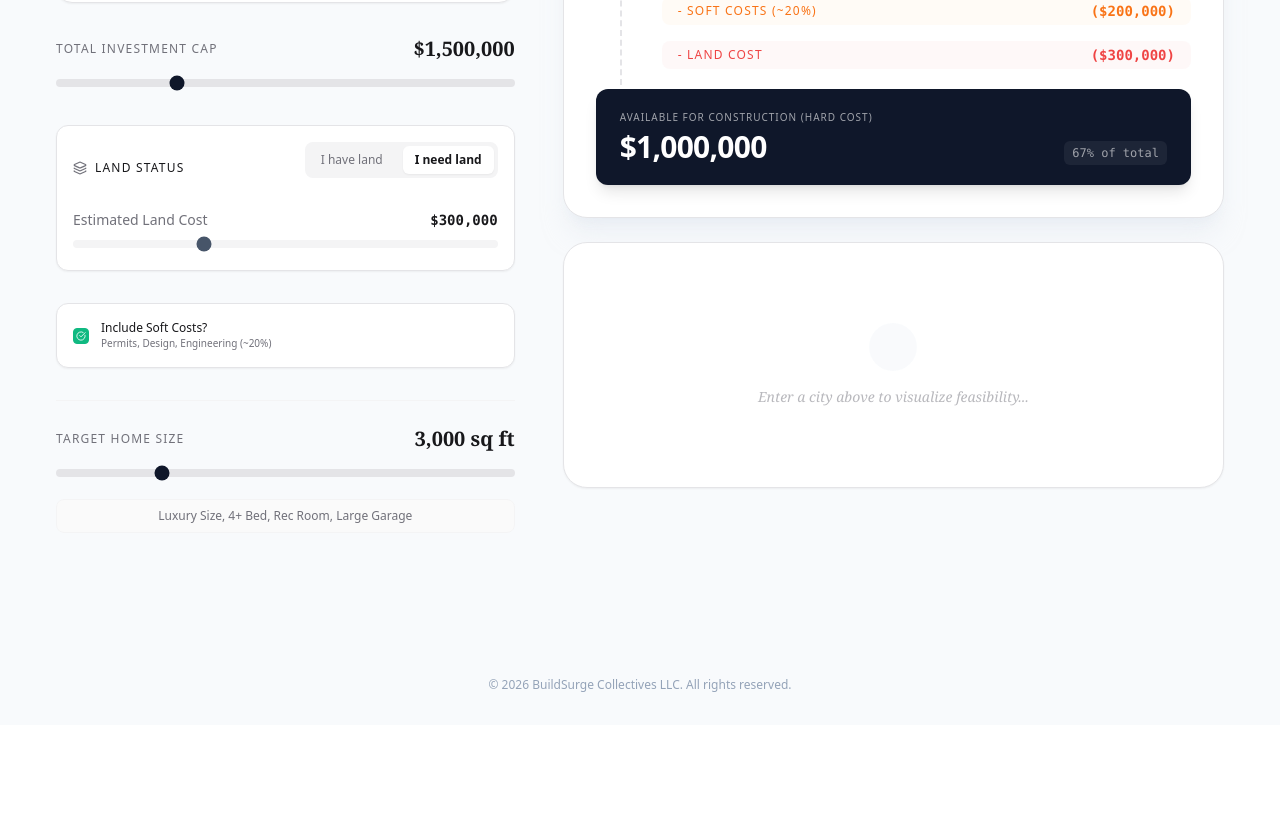
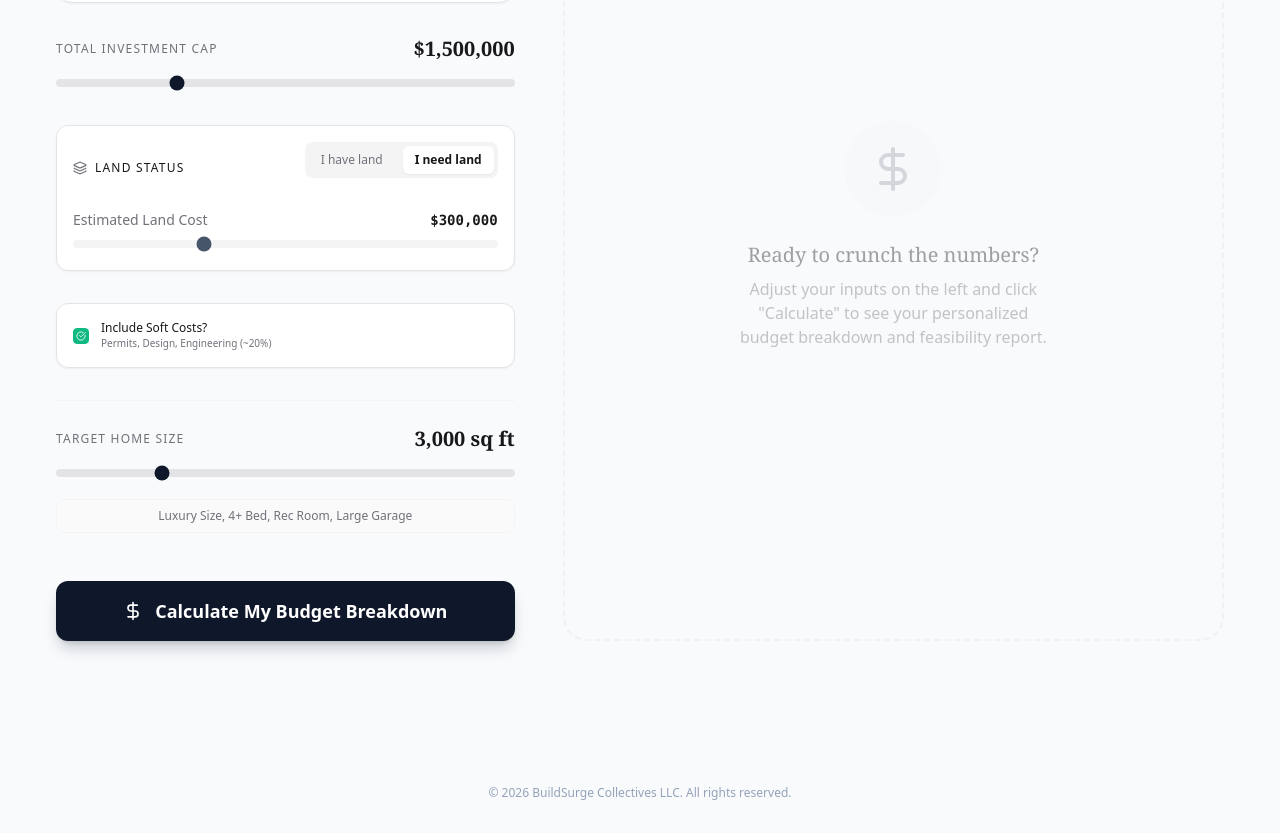
Before and after one commit to christianh0019/client-lp, a React (Vite) app: page /calculator in a window 1280 px wide. Shown: the part 420-1253 px from the top of the page. Before the commit the page ends 1145 px from the top, so only its background shows below. Built offline with nearby package versions, Linux system fonts and the light colour scheme.

Commit message:
feat: implement manual calculator trigger and validation

```diff
--- a/src/components/BudgetCalculator.tsx
+++ b/src/components/BudgetCalculator.tsx
@@ -18,6 +18,8 @@ export const BudgetCalculator: React.FC = () => {
     const [isLoadingMarket, setIsLoadingMarket] = useState(false);
     const [suggestions, setSuggestions] = useState<string[]>([]);
     const [showSuggestions, setShowSuggestions] = useState(false);
+    const [isCalculated, setIsCalculated] = useState(false);
+    const [validationError, setValidationError] = useState('');
 
     // Calculate Breakdown
     const breakdown = calculateBudgetBreakdown(totalBudget, !hasLand ? landCost : 0, targetSqFt, includeSoftCosts);
@@ -41,6 +43,35 @@ export const BudgetCalculator: React.FC = () => {
 
     const handleCityChange = (e: React.ChangeEvent<HTMLInputElement>) => {
         setCity(e.target.value);
+        setIsCalculated(false);
+    };
+
+    const handleCalculate = () => {
+        if (!city || city.length < 3) {
+            setValidationError('Please enter a valid city to get accurate market data.');
+            return;
+        }
+        if (!marketData) {
+            handleRunMarketResearch();
+        }
+
+        setValidationError('');
+        setIsCalculated(true);
+
+        // Data Capture
+        console.log("CAPTURED LEAD DATA:", {
+            city,
+            totalBudget,
+            landOwned: hasLand,
+            landCost: !hasLand ? landCost : 0,
+            targetSqFt,
+            includeSoftCosts
+        });
+
+        // Scroll to results
+        setTimeout(() => {
+            document.getElementById('results-section')?.scrollIntoView({ behavior: 'smooth' });
+        }, 100);
     };
 
     // Debounced Autocomplete
@@ -63,6 +94,7 @@ export const BudgetCalculator: React.FC = () => {
         setCity(selectedCity);
         setSuggestions([]);
         setShowSuggestions(false);
+        setIsCalculated(false);
     };
 
     const formatCurrency = (amount: number) => {
@@ -103,7 +135,7 @@ export const BudgetCalculator: React.FC = () => {
                                     value={city}
                                     onChange={handleCityChange}
                                     onKeyPress={(e) => e.key === 'Enter' && handleRunMarketResearch()}
-                                    className="bg-transparent border-b border-zinc-200 py-2 focus:border-purple-500 focus:outline-none text-zinc-900 placeholder:text-zinc-400 w-full font-serif text-lg"
+                                    className={`bg-transparent border-b py-2 focus:outline-none text-zinc-900 placeholder:text-zinc-400 w-full font-serif text-lg ${validationError ? 'border-red-500' : 'border-zinc-200 focus:border-purple-500'}`}
                                 />
                                 {showSuggestions && (
                                     <div className="absolute top-full left-0 right-0 mt-2 bg-white border border-zinc-200 rounded-xl shadow-2xl z-50 overflow-hidden">
@@ -127,6 +159,12 @@ export const BudgetCalculator: React.FC = () => {
                                 {isLoadingMarket ? <Loader2 size={16} className="animate-spin" /> : <ArrowRight size={16} />}
                             </button>
                         </div>
+
+                        {validationError && (
+                            <p className="text-xs text-red-500 mb-2 flex items-center gap-1">
+                                <AlertTriangle size={12} /> {validationError}
+                            </p>
+                        )}
 
                         <AnimatePresence mode="wait">
                             {marketData ? (
@@ -161,7 +199,7 @@ export const BudgetCalculator: React.FC = () => {
                                 type="range"
                                 min={300000} max={5000000} step={10000}
                                 value={totalBudget}
-                                onChange={(e) => setTotalBudget(Number(e.target.value))}
+                                onChange={(e) => { setTotalBudget(Number(e.target.value)); setIsCalculated(false); }}
                                 className="w-full h-2 bg-zinc-200 rounded-lg appearance-none cursor-pointer accent-slate-900"
                             />
                         </div>
@@ -174,10 +212,10 @@ export const BudgetCalculator: React.FC = () => {
                                     <span className="text-xs uppercase tracking-widest text-zinc-900">Land Status</span>
                                 </div>
                                 <div className="flex gap-2 mb-4 bg-zinc-100 p-1 rounded-lg w-fit">
-                                    <button onClick={() => setHasLand(true)} className={`px-3 py-1.5 text-xs rounded-md transition-all ${hasLand ? 'bg-white text-zinc-900 shadow-sm font-bold' : 'text-zinc-500 hover:text-zinc-900'}`}>
+                                    <button onClick={() => { setHasLand(true); setIsCalculated(false); }} className={`px-3 py-1.5 text-xs rounded-md transition-all ${hasLand ? 'bg-white text-zinc-900 shadow-sm font-bold' : 'text-zinc-500 hover:text-zinc-900'}`}>
                                         I have land
                                     </button>
-                                    <button onClick={() => setHasLand(false)} className={`px-3 py-1.5 text-xs rounded-md transition-all ${!hasLand ? 'bg-white text-zinc-900 shadow-sm font-bold' : 'text-zinc-500 hover:text-zinc-900'}`}>
+                                    <button onClick={() => { setHasLand(false); setIsCalculated(false); }} className={`px-3 py-1.5 text-xs rounded-md transition-all ${!hasLand ? 'bg-white text-zinc-900 shadow-sm font-bold' : 'text-zinc-500 hover:text-zinc-900'}`}>
                                         I need land
                                     </button>
                                 </div>
@@ -200,7 +238,7 @@ export const BudgetCalculator: React.FC = () => {
                                                 type="range"
                                                 min={0} max={1000000} step={5000}
                                                 value={landCost}
-                                                onChange={(e) => setLandCost(Number(e.target.value))}
+                                                onChange={(e) => { setLandCost(Number(e.target.value)); setIsCalculated(false); }}
                                                 className="w-full h-2 bg-zinc-100 rounded-lg appearance-none cursor-pointer accent-slate-600"
                                             />
                                         </div>
@@ -210,7 +248,7 @@ export const BudgetCalculator: React.FC = () => {
                         </div>
 
                         {/* Soft Cost Toggle */}
-                        <div className="flex items-center justify-between p-4 border border-zinc-200 bg-white rounded-xl hover:bg-zinc-50 transition-colors cursor-pointer shadow-sm" onClick={() => setIncludeSoftCosts(!includeSoftCosts)}>
+                        <div className="flex items-center justify-between p-4 border border-zinc-200 bg-white rounded-xl hover:bg-zinc-50 transition-colors cursor-pointer shadow-sm" onClick={() => { setIncludeSoftCosts(!includeSoftCosts); setIsCalculated(false); }}>
                             <div className="flex items-center gap-3">
                                 <div className={`size-4 border rounded flex items-center justify-center transition-colors ${includeSoftCosts ? 'bg-emerald-500 border-emerald-500' : 'border-zinc-400'} `}>
                                     {includeSoftCosts && <CheckCircle size={10} className="text-white" />}
@@ -236,7 +274,7 @@ export const BudgetCalculator: React.FC = () => {
                                 type="range"
                                 min={1000} max={10000} step={50}
                                 value={targetSqFt}
-                                onChange={(e) => setTargetSqFt(Number(e.target.value))}
+                                onChange={(e) => { setTargetSqFt(Number(e.target.value)); setIsCalculated(false); }}
                                 className="w-full h-2 bg-zinc-200 rounded-lg appearance-none cursor-pointer accent-slate-900"
                             />
                             {/* Visualizer Helper */}
@@ -248,14 +286,31 @@ export const BudgetCalculator: React.FC = () => {
                             </div>
                         </div>
 
+                        {/* CALCULATE BUTTON */}
+                        <div className="pt-4">
+                            <button
+                                onClick={handleCalculate}
+                                className="w-full bg-slate-900 text-white font-bold py-4 rounded-xl hover:bg-gradient-to-r hover:from-slate-800 hover:to-slate-700 transition-all duration-300 shadow-lg shadow-slate-900/20 text-lg flex items-center justify-center gap-3"
+                            >
+                                <DollarSign size={20} />
+                                Calculate My Budget Breakdown
+                            </button>
+                        </div>
+
                     </div>
                 </div>
 
                 {/* RIGHT COLUMN: The Breakdown & Reality Check */}
-                <div className="lg:col-span-7 space-y-6 animate-fadeIn" style={{ animationDelay: '0.2s' }}>
+                <div id="results-section" className="lg:col-span-7 space-y-6 animate-fadeIn" style={{ animationDelay: '0.2s' }}>
 
+                    {isCalculated ? (
+                        <>
                             {/* The Waterfall Waterfall */}
-                    <div className="bg-white rounded-3xl p-8 border border-zinc-200 shadow-xl shadow-slate-200/50">
+                            <motion.div
+                                initial={{ opacity: 0, scale: 0.95 }}
+                                animate={{ opacity: 1, scale: 1 }}
+                                className="bg-white rounded-3xl p-8 border border-zinc-200 shadow-xl shadow-slate-200/50"
+                            >
                                 <h3 className="text-lg font-serif text-zinc-900 mb-6">Where the money goes</h3>
 
                                 <div className="space-y-1 relative">
@@ -302,10 +357,15 @@ export const BudgetCalculator: React.FC = () => {
                                         </div>
                                     </motion.div>
                                 </div>
-                    </div>
+                            </motion.div>
 
                             {/* The Reality Check Gauge */}
-                    <div className="bg-white rounded-3xl p-8 border border-zinc-200 text-center relative overflow-hidden shadow-sm">
+                            <motion.div
+                                initial={{ opacity: 0, y: 20 }}
+                                animate={{ opacity: 1, y: 0 }}
+                                transition={{ delay: 0.1 }}
+                                className="bg-white rounded-3xl p-8 border border-zinc-200 text-center relative overflow-hidden shadow-sm"
+                            >
                                 {feasibility && (
                                     <>
                                         <div className={`absolute top-0 left-0 w-full h-1 bg-gradient-to-r from-red-500 via-yellow-500 to-green-500 opacity-30`} />
@@ -346,7 +406,20 @@ export const BudgetCalculator: React.FC = () => {
                                         <span className="text-sm font-serif italic text-zinc-500">Enter a city above to visualize feasibility...</span>
                                     </div>
                                 )}
+                            </motion.div>
+                        </>
+                    ) : (
+                        // Placeholder when waiting for calculation
+                        <div className="h-full flex flex-col items-center justify-center p-12 text-center opacity-40 border-2 border-dashed border-zinc-200 rounded-3xl min-h-[400px]">
+                            <div className="bg-zinc-100 p-6 rounded-full mb-6">
+                                <DollarSign size={48} className="text-zinc-400" />
                             </div>
+                            <h3 className="text-xl font-serif text-zinc-900 mb-2">Ready to crunch the numbers?</h3>
+                            <p className="text-zinc-500 max-w-xs mx-auto">
+                                Adjust your inputs on the left and click "Calculate" to see your personalized budget breakdown and feasibility report.
+                            </p>
+                        </div>
+                    )}
 
                 </div>
             </div>
```
Lines whose indentation alone changed are shown as unchanged.
